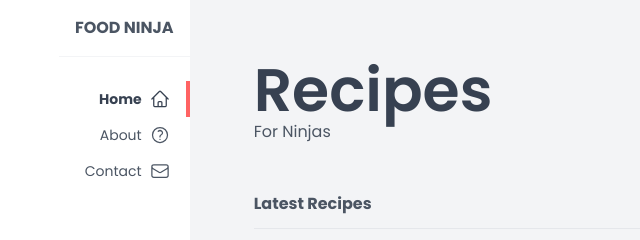
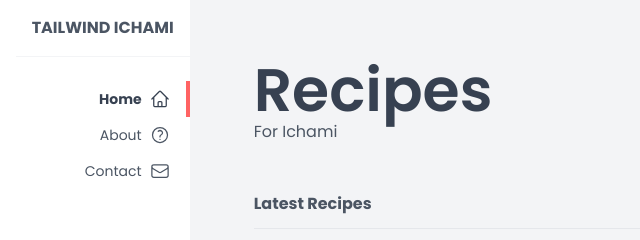
Before and after one commit to Ichami630/tailwind, a website: page public/index.html in a window 1280 px wide. Shown: the top 240 px of the page, 237-877 px from the left. Drawn offline with Linux system fonts and the light colour scheme.

Commit message:
first commit

```diff
--- a/public/index.html
+++ b/public/index.html
@@ -12,7 +12,7 @@
       <nav class="text-right">
         <div class="flex justify-between items-center">
           <h1 class="font-bold uppercase p-4 border-b border-gray-100">
-            <a href="/" class="hover:text-gray-700">Food Ninja</a>
+            <a href="/" class="hover:text-gray-700">Tailwind Ichami</a>
           </h1>
           <div class="px-4 cursor-pointer md:hidden" id="burger">
             <svg class="w-6" xmlns="http://www.w3.org/2000/svg" fill="none" viewBox="0 0 24 24" stroke-width="1.5" stroke="currentColor" class="size-6">
@@ -62,7 +62,7 @@
 
       <header>
         <h2 class="text-6xl text-gray-700 font-semibold font-body">Recipes</h2>
-        <h3>For Ninjas</h3>
+        <h3>For Ichami</h3>
       </header>
 
       <div>
```
